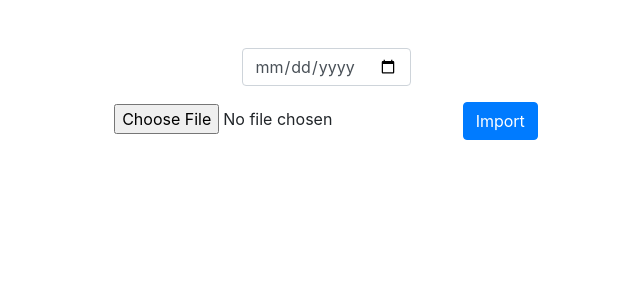
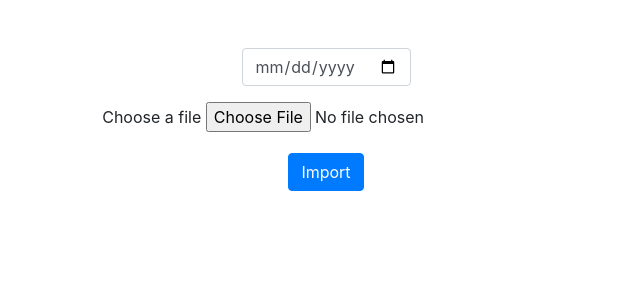
Before and after one commit to toddchoi36/cs50Final, a Flask app: page / in a window 1280 px wide. Shown: the part 76-376 px from the top of the page, without its empty margins (314-954 px from the left). Run offline with Flask 2, Linux system fonts and the light colour scheme; the visitor is signed in with stand-in values (Sample User, id 1); some libraries are stand-ins or nearby versions.

Commit message:
file name

```diff
--- a/application.py
+++ b/application.py
@@ -54,7 +54,7 @@ def importcsv():
     if request.method == "GET":
         return render_template("import.html")
     else:
-        file = request.files["csv"]
+        file = request.files['csv']
         #f = open(filename)
         #reader = csv.reader(f)
         return file.filename
--- a/templates/import.html
+++ b/templates/import.html
@@ -11,9 +11,10 @@
             <input class="form-control" name="date" placeholder="Date" type="date">
         </div>
 
-
-        <input type ="file" name="csv" id="csv"/>
-
+        <div class="form-group">
+            <label for="csv">Choose a file</label>
+            <input type ="file" name="csv" id="csv">
+        </div>
 
         <button class="btn btn-primary" type="submit">Import</button>
     </form>
```
